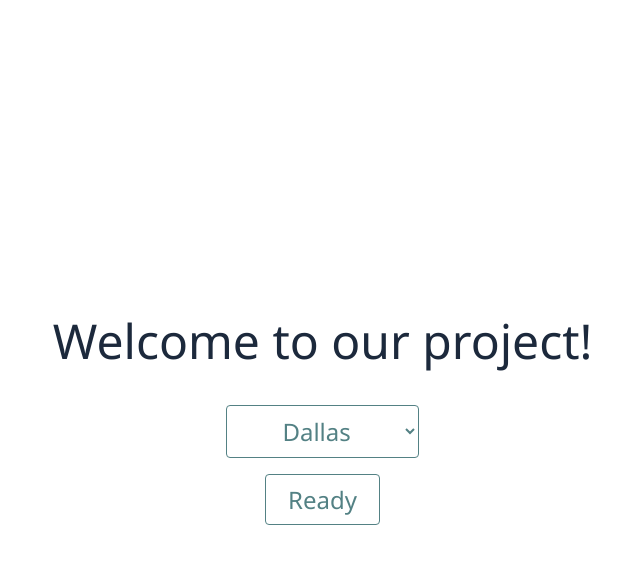
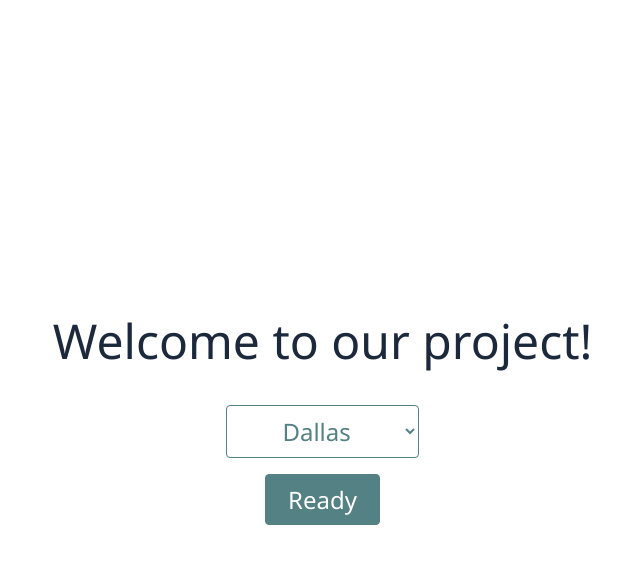
Before and after one commit to hampster2018/WEHack-2023, a SvelteKit app: page / in a window 1280 px wide. In both pictures the pointer is over the button "Ready". Shown: the top 564 px of the page, without its empty margins (311-951 px from the left). Built offline with nearby package versions, Linux system fonts and the light colour scheme; no server answers.

Commit message:
Slightly changed transition for button

```diff
--- a/src/routes/+page.svelte
+++ b/src/routes/+page.svelte
@@ -9,6 +9,7 @@
 
 	const CBRE_GREEN = '#538184';
 	const DARK_CBRE_GREEN = '#1c293c';
+	const BLACK = '#000000';
 	const WHITE = '#ffffff';
 
 
@@ -27,7 +28,7 @@
     	let value = data['value']
 		console.log(value)
 	};
-	fetchValue(15196, 0.36537, 193080, 'Residential', 'Dallas');
+	// fetchValue(15196, 0.36537, 193080, 'Residential', 'Dallas');
 
 
 	/**
@@ -225,13 +226,13 @@
 	}
 
 	#submit-button:hover {
-		background-color: var(--theme-color-complement);
-		color: var(--theme-color-primary);
+		background-color: var(--theme-color-primary);
+		color: var(--theme-color-complement);
 	}
 
 	/* Animate the button when hovering */
 	#submit-button:hover {
-		transition: 0.3s;
+		transition: 0.5s;
 	}
 
 	#zipcode-form {
```
Lines whose indentation alone changed are shown as unchanged.
